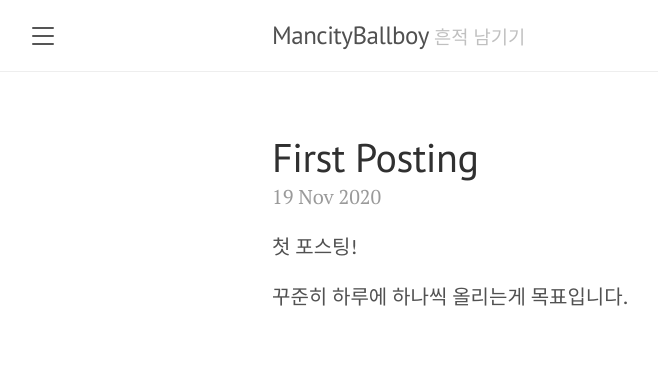
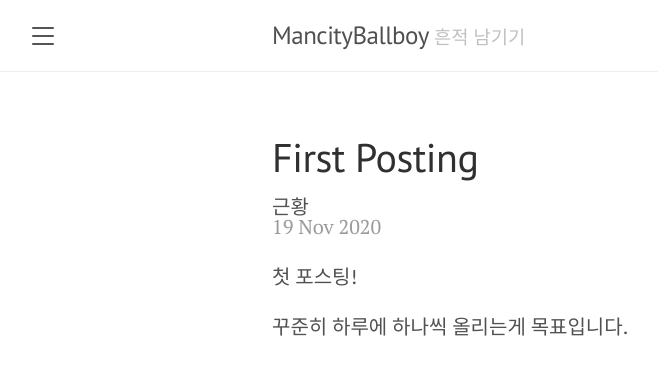
Before and after one commit to yhnb3/yhnb3.github.io, a Jekyll site: the page built from _posts/2020-11-19-first-posting.md, in a window 1280 px wide. Shown: the top 375 px of the page, without its empty margins (8-666 px from the left). Built offline with Jekyll 4.4.1, drawn with Linux system fonts in a browser that asks for light colours.

Commit message:
make category

```diff
--- a/_layouts/post.html
+++ b/_layouts/post.html
@@ -4,6 +4,7 @@ layout: default
 
 <div class="post">
   <h1 class="post-title">{{ page.title }}</h1>
+  <span class="post-category">{{ page.category }}</span>
   <span class="post-date">{{ page.date | date_to_string }}</span>
   {{ content }}
 </div>
--- a/_posts/2020-11-19-first-posting.md
+++ b/_posts/2020-11-19-first-posting.md
@@ -1,6 +1,7 @@
 ---
 layout: post
 title: First Posting
+category: 근황
 ---
 
 첫 포스팅!
```
Also changed, not shown: _categories/근황.md (added, +4 -0 lines). Lines whose indentation alone changed are shown as unchanged.
